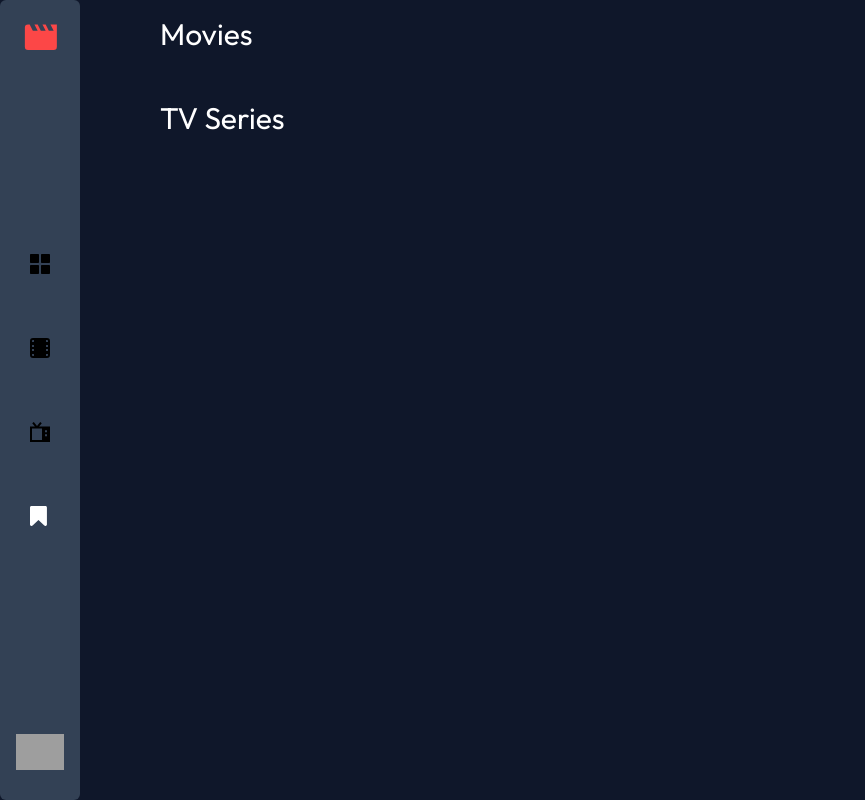
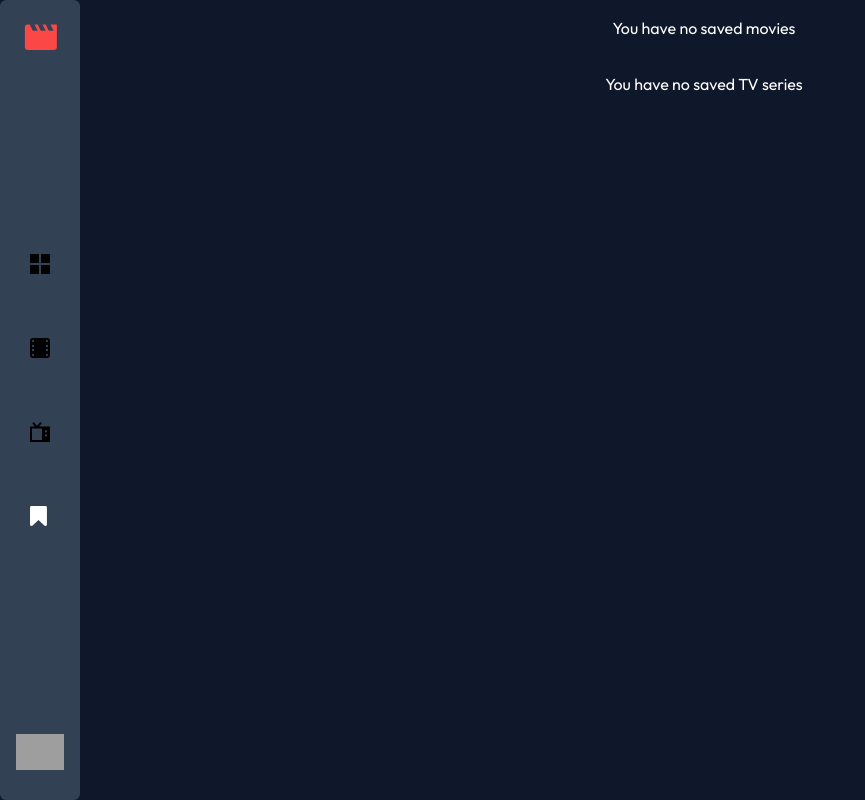
Before and after one commit to pqhung3007/movie-entertainment-app, a Next.js app: page /bookmark in a window 1280 px wide. Shown: the whole page, without its empty margins (0-865 px from the left). Built offline with nearby package versions, Linux system fonts and the light colour scheme; grey boxes are pictures that could not be loaded.

Commit message:
fix: empty state for bookmark page

```diff
--- a/pages/bookmark.tsx
+++ b/pages/bookmark.tsx
@@ -18,8 +18,16 @@ export default function Bookmark() {
 
       <main className="bg-slate-900 text-white min-h-screen">
         <div className="flex flex-col py-28 lg:pt-4 lg:pl-32 gap-8">
-          <CardList title="Movies" films={bookmarkedMovies} />
-          <CardList title="TV Series" films={bookmarkedSeries} />
+          {bookmarkedMovies.length === 0 ? (
+            <p className="text-center">You have no saved movies</p>
+          ) : (
+            <CardList title="Movies" films={bookmarkedMovies} />
+          )}
+          {bookmarkedSeries.length === 0 ? (
+            <p className="text-center">You have no saved TV series</p>
+          ) : (
+            <CardList title="TV Series" films={bookmarkedSeries} />
+          )}
         </div>
       </main>
     </div>
```
